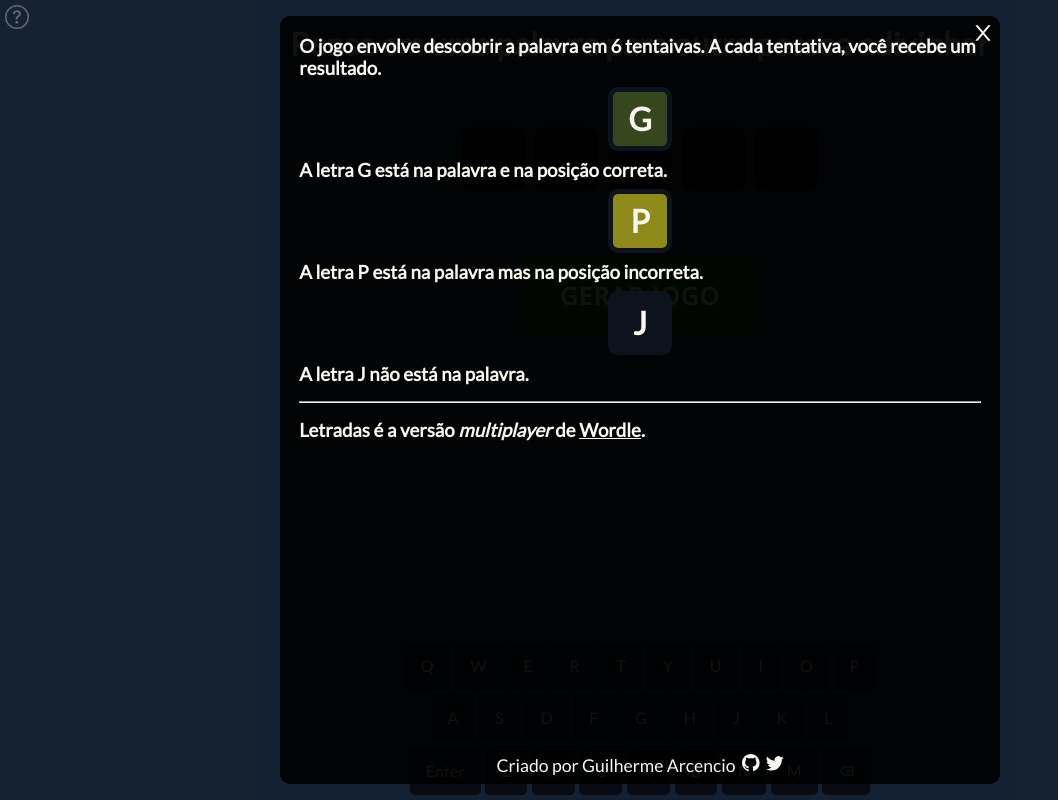
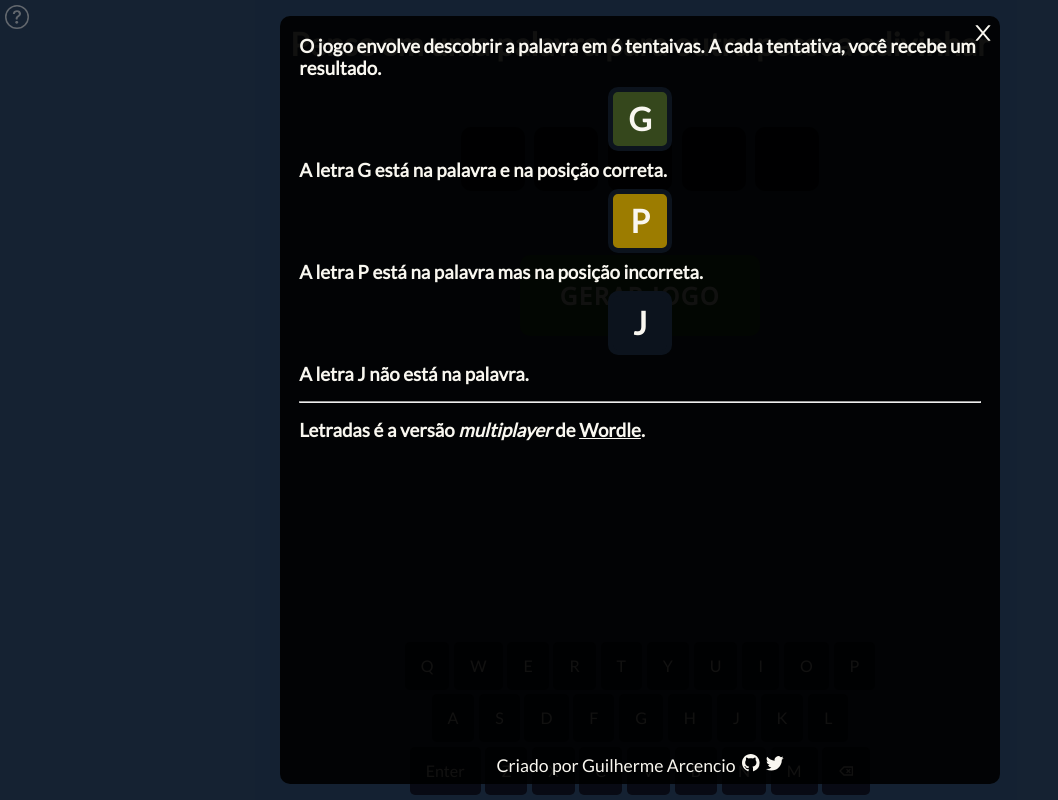
Before and after one commit to GuiArcencio/letradas, a Next.js app: page / in a window 1280 px wide. Both pictures are taken after a click on the icon 16 px from the left and 16 px from the top of the page. Shown: the whole page, without its empty margins (0-1058 px from the left). Built offline with nearby package versions, Linux system fonts and the light colour scheme.

Commit message:
changes yellow color

```diff
--- a/components/Help/index.js
+++ b/components/Help/index.js
@@ -20,7 +20,7 @@ export default function Help({ open, closeModalFunction }) {
                     <p>G</p>
                 </div>
                 <h3>A letra G está na palavra e na posição correta.</h3>
-                <div className={styles.letter} style={{ backgroundColor: "#8F891A" }}>
+                <div className={styles.letter} style={{ backgroundColor: "#9C7C00" }}>
                     <p>P</p>
                 </div>
                 <h3>A letra P está na palavra mas na posição incorreta.</h3>
--- a/components/Keyboard/index.js
+++ b/components/Keyboard/index.js
@@ -25,7 +25,7 @@ export default function Keyboard({ onKeyClick, colorState, rowPointer, tries })
         else if (keyColors[letter] === WRONG)
             return { opacity: 0.3 };
         else if (keyColors[letter] === YELLOW)
-            return { backgroundColor: "#8F891A" };
+            return { backgroundColor: "#9C7C00" };
         else if (keyColors[letter] === GREEN)
             return { backgroundColor: "#35471C" };
     }
--- a/pages/[code].js
+++ b/pages/[code].js
@@ -14,7 +14,7 @@ import styles from "../styles/Game.module.scss";
 const COLOR = {
     "BLANK": "#1E3048",
     "FILLED": "#06080F",
-    "YELLOW": "#8F891A",
+    "YELLOW": "#9C7C00",
     "GREEN": "#35471C"
 };
 
```
